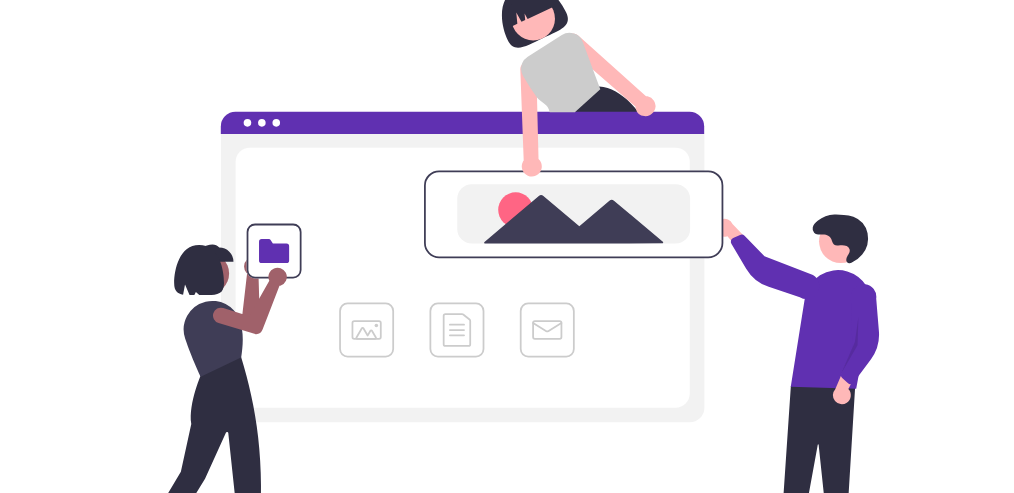
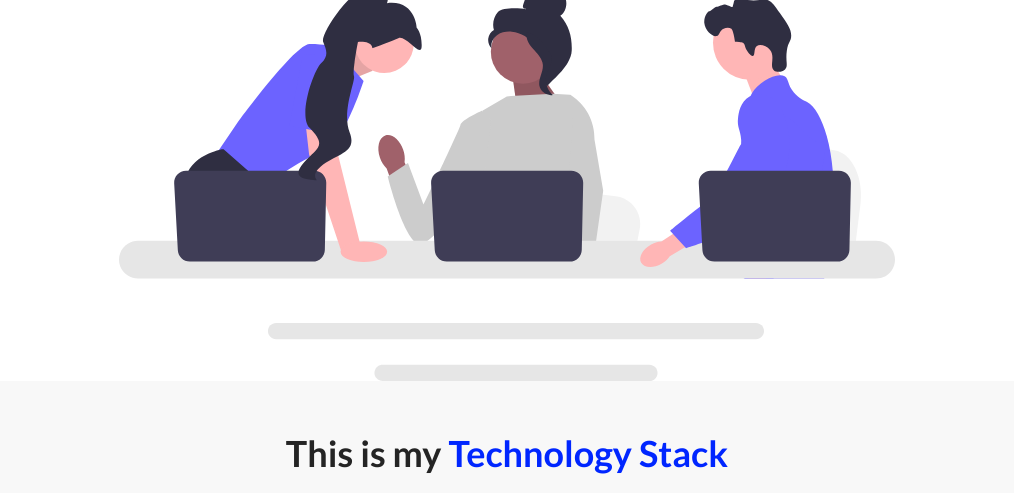
Before and after one commit to BryanDegante/Eportfolio, a plain HTML site: page index.html in a window 1280 px wide. Shown: the part 447-940 px from the top of the page, without its empty margins (133-1147 px from the left). Drawn offline with Linux system fonts and the light colour scheme.

Commit message:
new stuff to template

```diff
--- a/index.html
+++ b/index.html
@@ -73,7 +73,7 @@
           </div>
           <figure class="about-me__img--container">
             <img
-              src="./assets/undraw_websites.svg"
+              src="./assets/undraw_engineering_team_a7n2.svg"
               class="about-me--img"
               alt=""
             />
```
Also changed, not shown: assets/undraw_best_place_re_lne9.svg (added), assets/undraw_engineering_team_a7n2.svg (added), assets/undraw_programming_re_kg9v.svg (added), assets/undraw_websites (2).svg (added).
